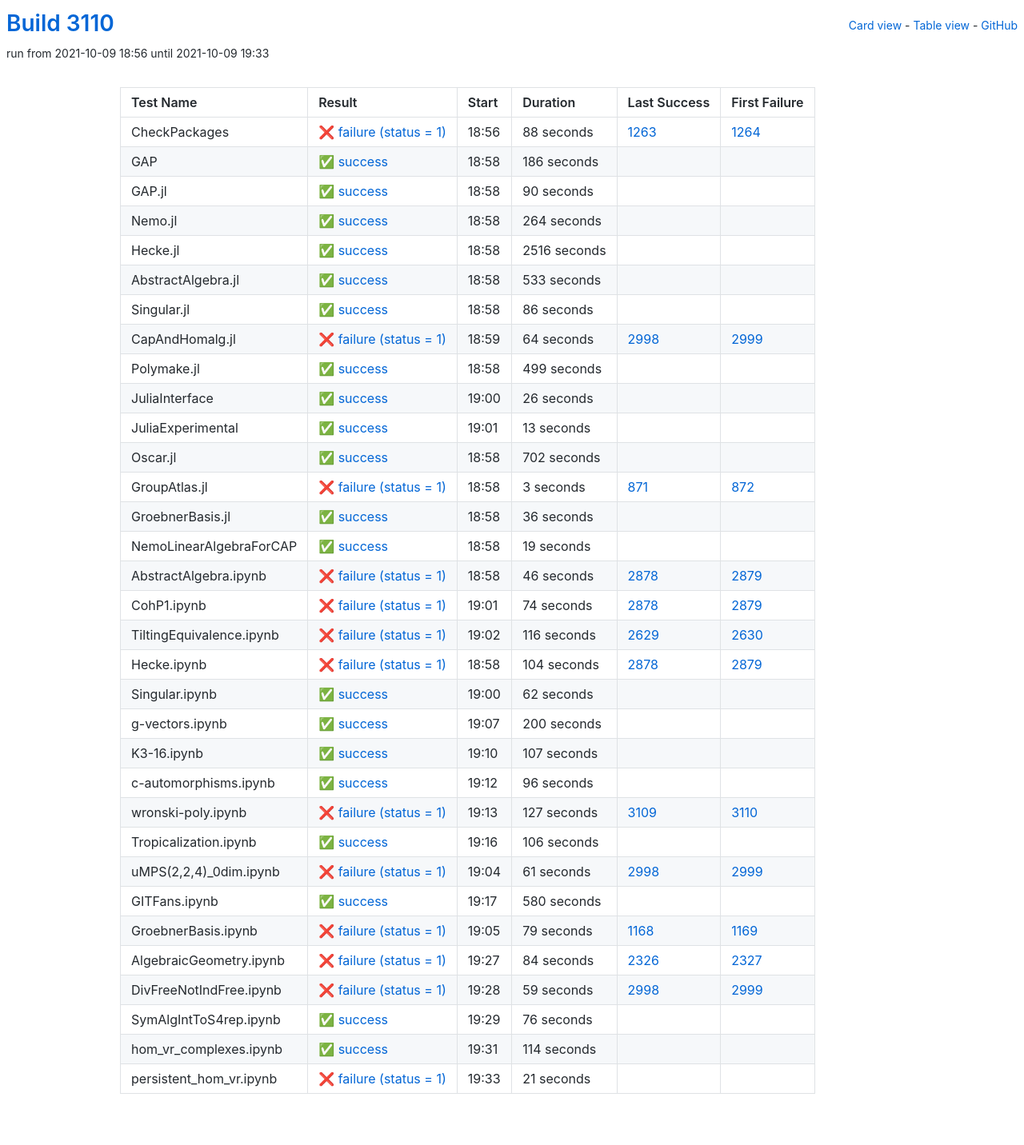
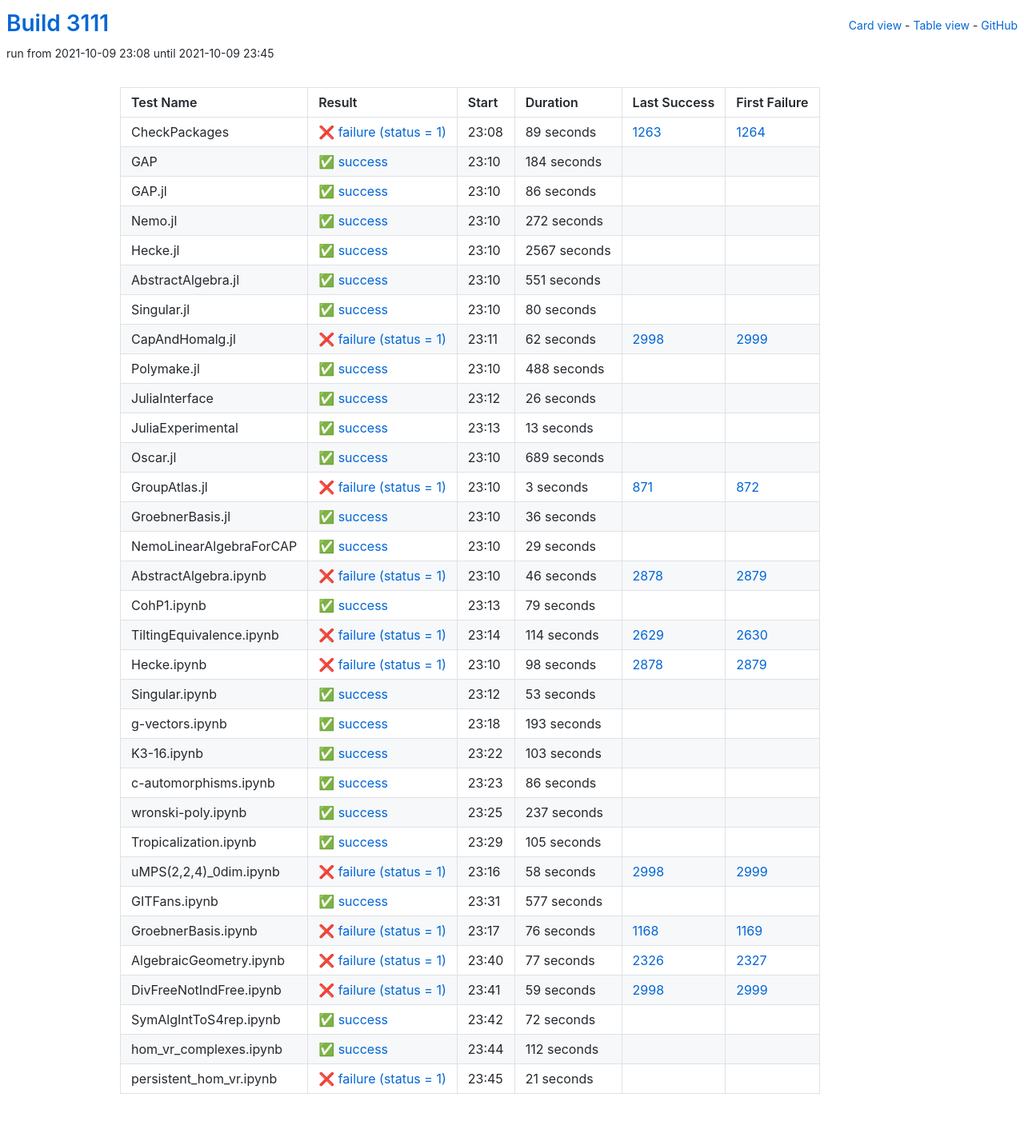
Before and after one commit to oscar-system/oscar-ci-status-stable, a Jekyll site: the page built from table.html, in a window 1280 px wide. Shown: the whole page at 80% size. Built offline with Jekyll 4.4.1, drawn with Linux system fonts in a browser that asks for light colours.

Commit message:
Build #3111

```diff
--- a/_data/ci.yml
+++ b/_data/ci.yml
@@ -1,6 +1,6 @@
 ---
-build: 3110
-build_url: https://oscarci.mathematik.uni-kl.de/job/oscar-stable/3110/
+build: 3111
+build_url: https://oscarci.mathematik.uni-kl.de/job/oscar-stable/3111/
 job: oscar-stable
 organization: oscar-system
 repo: oscar-ci-status-stable
@@ -8,80 +8,32 @@ repourl: https://github.com/oscar-system/oscar-ci-status-stable
 tests:
 - name: CheckPackages
   id: checkpackages
-  log: https://oscarci.mathematik.uni-kl.de/job/oscar-stable/3110/artifact/logs/build-3110/CheckPackages.log
-  start: 2021-10-09 18:56
+  log: https://oscarci.mathematik.uni-kl.de/job/oscar-stable/3111/artifact/logs/build-3111/CheckPackages.log
+  start: 2021-10-09 23:08
   success: false
   exitcode: 1
   status: failure
-  duration: 88
+  duration: 89
   last_success: 1263
   last_success_url: https://oscarci.mathematik.uni-kl.de/job/oscar-stable/1263/
   first_failure: 1264
   first_failure_url: https://oscarci.mathematik.uni-kl.de/job/oscar-stable/1264/
 - name: GAP
   id: gap
-  log: https://oscarci.mathematik.uni-kl.de/job/oscar-stable/3110/artifact/logs/build-3110/GAP.log
-  start: 2021-10-09 18:58
+  log: https://oscarci.mathematik.uni-kl.de/job/oscar-stable/3111/artifact/logs/build-3111/GAP.log
+  start: 2021-10-09 23:10
   success: true
   exitcode: 0
   status: success
-  duration: 186
+  duration: 184
   last_success: false
   last_success_url:
   first_failure: false
   first_failure_url:
 - name: GAP.jl
   id: gap-jl
-  log: https://oscarci.mathematik.uni-kl.de/job/oscar-stable/3110/artifact/logs/build-3110/GAP.jl.log
-  start: 2021-10-09 18:58
-  success: true
-  exitcode: 0
-  status: success
-  duration: 90
-  last_success: false
-  last_success_url:
-  first_failure: false
-  first_failure_url:
-- name: Nemo.jl
-  id: nemo-jl
-  log: https://oscarci.mathematik.uni-kl.de/job/oscar-stable/3110/artifact/logs/build-3110/Nemo.jl.log
-  start: 2021-10-09 18:58
-  success: true
-  exitcode: 0
-  status: success
-  duration: 264
-  last_success: false
-  last_success_url:
-  first_failure: false
-  first_failure_url:
-- name: Hecke.jl
-  id: hecke-jl
-  log: https://oscarci.mathematik.uni-kl.de/job/oscar-stable/3110/artifact/logs/build-3110/Hecke.jl.log
-  start: 2021-10-09 18:58
-  success: true
-  exitcode: 0
-  status: success
-  duration: 2516
-  last_success: false
-  last_success_url:
-  first_failure: false
-  first_failure_url:
-- name: AbstractAlgebra.jl
-  id: abstractalgebra-jl
-  log: https://oscarci.mathematik.uni-kl.de/job/oscar-stable/3110/artifact/logs/build-3110/AbstractAlgebra.jl.log
-  start: 2021-10-09 18:58
-  success: true
-  exitcode: 0
-  status: success
-  duration: 533
-  last_success: false
-  last_success_url:
-  first_failure: false
-  first_failure_url:
-- name: Singular.jl
-  id: singular-jl
-  log: https://oscarci.mathematik.uni-kl.de/job/oscar-stable/3110/artifact/logs/build-3110/Singular.jl.log
-  start: 2021-10-09 18:58
+  log: https://oscarci.mathematik.uni-kl.de/job/oscar-stable/3111/artifact/logs/build-3111/GAP.jl.log
+  start: 2021-10-09 23:10
   success: true
   exitcode: 0
   status: success
@@ -90,34 +42,82 @@ tests:
   last_success_url:
   first_failure: false
   first_failure_url:
+- name: Nemo.jl
+  id: nemo-jl
+  log: https://oscarci.mathematik.uni-kl.de/job/oscar-stable/3111/artifact/logs/build-3111/Nemo.jl.log
+  start: 2021-10-09 23:10
+  success: true
+  exitcode: 0
+  status: success
+  duration: 272
+  last_success: false
+  last_success_url:
+  first_failure: false
+  first_failure_url:
+- name: Hecke.jl
+  id: hecke-jl
+  log: https://oscarci.mathematik.uni-kl.de/job/oscar-stable/3111/artifact/logs/build-3111/Hecke.jl.log
+  start: 2021-10-09 23:10
+  success: true
+  exitcode: 0
+  status: success
+  duration: 2567
+  last_success: false
+  last_success_url:
+  first_failure: false
+  first_failure_url:
+- name: AbstractAlgebra.jl
+  id: abstractalgebra-jl
+  log: https://oscarci.mathematik.uni-kl.de/job/oscar-stable/3111/artifact/logs/build-3111/AbstractAlgebra.jl.log
+  start: 2021-10-09 23:10
+  success: true
+  exitcode: 0
+  status: success
+  duration: 551
+  last_success: false
+  last_success_url:
+  first_failure: false
+  first_failure_url:
+- name: Singular.jl
+  id: singular-jl
+  log: https://oscarci.mathematik.uni-kl.de/job/oscar-stable/3111/artifact/logs/build-3111/Singular.jl.log
+  start: 2021-10-09 23:10
+  success: true
+  exitcode: 0
+  status: success
+  duration: 80
+  last_success: false
+  last_success_url:
+  first_failure: false
+  first_failure_url:
 - name: CapAndHomalg.jl
   id: capandhomalg-jl
-  log: https://oscarci.mathematik.uni-kl.de/job/oscar-stable/3110/artifact/logs/build-3110/CapAndHomalg.jl.log
-  start: 2021-10-09 18:59
+  log: https://oscarci.mathematik.uni-kl.de/job/oscar-stable/3111/artifact/logs/build-3111/CapAndHomalg.jl.log
+  start: 2021-10-09 23:11
   success: false
   exitcode: 1
   status: failure
-  duration: 64
+  duration: 62
   last_success: 2998
   last_success_url: https://oscarci.mathematik.uni-kl.de/job/oscar-stable/2998/
   first_failure: 2999
   first_failure_url: https://oscarci.mathematik.uni-kl.de/job/oscar-stable/2999/
 - name: Polymake.jl
   id: polymake-jl
-  log: https://oscarci.mathematik.uni-kl.de/job/oscar-stable/3110/artifact/logs/build-3110/Polymake.jl.log
-  start: 2021-10-09 18:58
+  log: https://oscarci.mathematik.uni-kl.de/job/oscar-stable/3111/artifact/logs/build-3111/Polymake.jl.log
+  start: 2021-10-09 23:10
   success: true
   exitcode: 0
   status: success
-  duration: 499
+  duration: 488
   last_success: false
   last_success_url:
   first_failure: false
   first_failure_url:
 - name: JuliaInterface
   id: juliainterface
-  log: https://oscarci.mathematik.uni-kl.de/job/oscar-stable/3110/artifact/logs/build-3110/JuliaInterface.log
-  start: 2021-10-09 19:00
+  log: https://oscarci.mathematik.uni-kl.de/job/oscar-stable/3111/artifact/logs/build-3111/JuliaInterface.log
+  start: 2021-10-09 23:12
   success: true
   exitcode: 0
   status: success
@@ -128,8 +128,8 @@ tests:
   first_failure_url:
 - name: JuliaExperimental
   id: juliaexperimental
-  log: https://oscarci.mathematik.uni-kl.de/job/oscar-stable/3110/artifact/logs/build-3110/JuliaExperimental.log
-  start: 2021-10-09 19:01
+  log: https://oscarci.mathematik.uni-kl.de/job/oscar-stable/3111/artifact/logs/build-3111/JuliaExperimental.log
+  start: 2021-10-09 23:13
   success: true
   exitcode: 0
   status: success
@@ -140,20 +140,20 @@ tests:
   first_failure_url:
 - name: Oscar.jl
   id: oscar-jl
-  log: https://oscarci.mathematik.uni-kl.de/job/oscar-stable/3110/artifact/logs/build-3110/Oscar.jl.log
-  start: 2021-10-09 18:58
+  log: https://oscarci.mathematik.uni-kl.de/job/oscar-stable/3111/artifact/logs/build-3111/Oscar.jl.log
+  start: 2021-10-09 23:10
   success: true
   exitcode: 0
   status: success
-  duration: 702
+  duration: 689
   last_success: false
   last_success_url:
   first_failure: false
   first_failure_url:
 - name: GroupAtlas.jl
   id: groupatlas-jl
-  log: https://oscarci.mathematik.uni-kl.de/job/oscar-stable/3110/artifact/logs/build-3110/GroupAtlas.jl.log
-  start: 2021-10-09 18:58
+  log: https://oscarci.mathematik.uni-kl.de/job/oscar-stable/3111/artifact/logs/build-3111/GroupAtlas.jl.log
+  start: 2021-10-09 23:10
   success: false
   exitcode: 1
   status: failure
@@ -164,8 +164,8 @@ tests:
   first_failure_url: https://oscarci.mathematik.uni-kl.de/job/oscar-stable/872/
 - name: GroebnerBasis.jl
   id: groebnerbasis-jl
-  log: https://oscarci.mathematik.uni-kl.de/job/oscar-stable/3110/artifact/logs/build-3110/GroebnerBasis.jl.log
-  start: 2021-10-09 18:58
+  log: https://oscarci.mathematik.uni-kl.de/job/oscar-stable/3111/artifact/logs/build-3111/GroebnerBasis.jl.log
+  start: 2021-10-09 23:10
   success: true
   exitcode: 0
   status: success
@@ -176,20 +176,20 @@ tests:
   first_failure_url:
 - name: NemoLinearAlgebraForCAP
   id: nemolinearalgebraforcap
-  log: https://oscarci.mathematik.uni-kl.de/job/oscar-stable/3110/artifact/logs/build-3110/NemoLinearAlgebraForCAP.log
-  start: 2021-10-09 18:58
+  log: https://oscarci.mathematik.uni-kl.de/job/oscar-stable/3111/artifact/logs/build-3111/NemoLinearAlgebraForCAP.log
+  start: 2021-10-09 23:10
   success: true
   exitcode: 0
   status: success
-  duration: 19
+  duration: 29
   last_success: false
   last_success_url:
   first_failure: false
   first_failure_url:
 - name: AbstractAlgebra.ipynb
   id: abstractalgebra-ipynb
-  log: https://oscarci.mathematik.uni-kl.de/job/oscar-stable/3110/artifact/logs/build-3110/AbstractAlgebra.ipynb.log
-  start: 2021-10-09 18:58
+  log: https://oscarci.mathematik.uni-kl.de/job/oscar-stable/3111/artifact/logs/build-3111/AbstractAlgebra.ipynb.log
+  start: 2021-10-09 23:10
   success: false
   exitcode: 1
   status: failure
@@ -200,164 +200,164 @@ tests:
   first_failure_url: https://oscarci.mathematik.uni-kl.de/job/oscar-stable/2879/
 - name: CohP1.ipynb
   id: cohp1-ipynb
-  log: https://oscarci.mathematik.uni-kl.de/job/oscar-stable/3110/artifact/logs/build-3110/CohP1.ipynb.log
-  start: 2021-10-09 19:01
+  log: https://oscarci.mathematik.uni-kl.de/job/oscar-stable/3111/artifact/logs/build-3111/CohP1.ipynb.log
+  start: 2021-10-09 23:13
+  success: true
+  exitcode: 0
+  status: success
+  duration: 79
+  last_success: false
+  last_success_url:
+  first_failure: false
+  first_failure_url:
+- name: TiltingEquivalence.ipynb
+  id: tiltingequivalence-ipynb
+  log: https://oscarci.mathematik.uni-kl.de/job/oscar-stable/3111/artifact/logs/build-3111/TiltingEquivalence.ipynb.log
+  start: 2021-10-09 23:14
   success: false
   exitcode: 1
   status: failure
-  duration: 74
-  last_success: 2878
-  last_success_url: https://oscarci.mathematik.uni-kl.de/job/oscar-stable/2878/
-  first_failure: 2879
-  first_failure_url: https://oscarci.mathematik.uni-kl.de/job/oscar-stable/2879/
-- name: TiltingEquivalence.ipynb
-  id: tiltingequivalence-ipynb
-  log: https://oscarci.mathematik.uni-kl.de/job/oscar-stable/3110/artifact/logs/build-3110/TiltingEquivalence.ipynb.log
-  start: 2021-10-09 19:02
-  success: false
-  exitcode: 1
-  status: failure
-  duration: 116
+  duration: 114
   last_success: 2629
   last_success_url: https://oscarci.mathematik.uni-kl.de/job/oscar-stable/2629/
   first_failure: 2630
   first_failure_url: https://oscarci.mathematik.uni-kl.de/job/oscar-stable/2630/
 - name: Hecke.ipynb
   id: hecke-ipynb
-  log: https://oscarci.mathematik.uni-kl.de/job/oscar-stable/3110/artifact/logs/build-3110/Hecke.ipynb.log
-  start: 2021-10-09 18:58
+  log: https://oscarci.mathematik.uni-kl.de/job/oscar-stable/3111/artifact/logs/build-3111/Hecke.ipynb.log
+  start: 2021-10-09 23:10
   success: false
   exitcode: 1
   status: failure
-  duration: 104
+  duration: 98
   last_success: 2878
   last_success_url: https://oscarci.mathematik.uni-kl.de/job/oscar-stable/2878/
   first_failure: 2879
   first_failure_url: https://oscarci.mathematik.uni-kl.de/job/oscar-stable/2879/
 - name: Singular.ipynb
   id: singular-ipynb
-  log: https://oscarci.mathematik.uni-kl.de/job/oscar-stable/3110/artifact/logs/build-3110/Singular.ipynb.log
-  start: 2021-10-09 19:00
+  log: https://oscarci.mathematik.uni-kl.de/job/oscar-stable/3111/artifact/logs/build-3111/Singular.ipynb.log
+  start: 2021-10-09 23:12
   success: true
   exitcode: 0
   status: success
-  duration: 62
+  duration: 53
   last_success: false
   last_success_url:
   first_failure: false
   first_failure_url:
 - name: g-vectors.ipynb
   id: g-vectors-ipynb
-  log: https://oscarci.mathematik.uni-kl.de/job/oscar-stable/3110/artifact/logs/build-3110/g-vectors.ipynb.log
-  start: 2021-10-09 19:07
+  log: https://oscarci.mathematik.uni-kl.de/job/oscar-stable/3111/artifact/logs/build-3111/g-vectors.ipynb.log
+  start: 2021-10-09 23:18
   success: true
   exitcode: 0
   status: success
-  duration: 200
+  duration: 193
   last_success: false
   last_success_url:
   first_failure: false
   first_failure_url:
 - name: K3-16.ipynb
   id: k3-16-ipynb
-  log: https://oscarci.mathematik.uni-kl.de/job/oscar-stable/3110/artifact/logs/build-3110/K3-16.ipynb.log
-  start: 2021-10-09 19:10
+  log: https://oscarci.mathematik.uni-kl.de/job/oscar-stable/3111/artifact/logs/build-3111/K3-16.ipynb.log
+  start: 2021-10-09 23:22
   success: true
   exitcode: 0
   status: success
-  duration: 107
+  duration: 103
   last_success: false
   last_success_url:
   first_failure: false
   first_failure_url:
 - name: c-automorphisms.ipynb
   id: c-automorphisms-ipynb
-  log: https://oscarci.mathematik.uni-kl.de/job/oscar-stable/3110/artifact/logs/build-3110/c-automorphisms.ipynb.log
-  start: 2021-10-09 19:12
+  log: https://oscarci.mathematik.uni-kl.de/job/oscar-stable/3111/artifact/logs/build-3111/c-automorphisms.ipynb.log
+  start: 2021-10-09 23:23
   success: true
   exitcode: 0
   status: success
-  duration: 96
+  duration: 86
   last_success: false
   last_success_url:
   first_failure: false
   first_failure_url:
 - name: wronski-poly.ipynb
   id: wronski-poly-ipynb
-  log: https://oscarci.mathematik.uni-kl.de/job/oscar-stable/3110/artifact/logs/build-3110/wronski-poly.ipynb.log
-  start: 2021-10-09 19:13
-  success: false
-  exitcode: 1
-  status: failure
-  duration: 127
-  last_success: 3109
-  last_success_url: https://oscarci.mathematik.uni-kl.de/job/oscar-stable/3109/
-  first_failure: 3110
-  first_failure_url: https://oscarci.mathematik.uni-kl.de/job/oscar-stable/3110/
-- name: Tropicalization.ipynb
-  id: tropicalization-ipynb
-  log: https://oscarci.mathematik.uni-kl.de/job/oscar-stable/3110/artifact/logs/build-3110/Tropicalization.ipynb.log
-  start: 2021-10-09 19:16
+  log: https://oscarci.mathematik.uni-kl.de/job/oscar-stable/3111/artifact/logs/build-3111/wronski-poly.ipynb.log
+  start: 2021-10-09 23:25
   success: true
   exitcode: 0
   status: success
-  duration: 106
+  duration: 237
+  last_success: false
+  last_success_url:
+  first_failure: false
+  first_failure_url:
+- name: Tropicalization.ipynb
+  id: tropicalization-ipynb
+  log: https://oscarci.mathematik.uni-kl.de/job/oscar-stable/3111/artifact/logs/build-3111/Tropicalization.ipynb.log
+  start: 2021-10-09 23:29
+  success: true
+  exitcode: 0
+  status: success
+  duration: 105
   last_success: false
   last_success_url:
   first_failure: false
   first_failure_url:
 - name: uMPS(2,2,4)_0dim.ipynb
   id: umps-2-2-4-0dim-ipynb
-  log: https://oscarci.mathematik.uni-kl.de/job/oscar-stable/3110/artifact/logs/build-3110/uMPS-2-2-4-_0dim.ipynb.log
-  start: 2021-10-09 19:04
+  log: https://oscarci.mathematik.uni-kl.de/job/oscar-stable/3111/artifact/logs/build-3111/uMPS-2-2-4-_0dim.ipynb.log
+  start: 2021-10-09 23:16
   success: false
   exitcode: 1
   status: failure
-  duration: 61
+  duration: 58
   last_success: 2998
   last_success_url: https://oscarci.mathematik.uni-kl.de/job/oscar-stable/2998/
   first_failure: 2999
   first_failure_url: https://oscarci.mathematik.uni-kl.de/job/oscar-stable/2999/
 - name: GITFans.ipynb
   id: gitfans-ipynb
-  log: https://oscarci.mathematik.uni-kl.de/job/oscar-stable/3110/artifact/logs/build-3110/GITFans.ipynb.log
-  start: 2021-10-09 19:17
+  log: https://oscarci.mathematik.uni-kl.de/job/oscar-stable/3111/artifact/logs/build-3111/GITFans.ipynb.log
+  start: 2021-10-09 23:31
   success: true
   exitcode: 0
   status: success
-  duration: 580
+  duration: 577
   last_success: false
   last_success_url:
   first_failure: false
   first_failure_url:
 - name: GroebnerBasis.ipynb
   id: groebnerbasis-ipynb
-  log: https://oscarci.mathematik.uni-kl.de/job/oscar-stable/3110/artifact/logs/build-3110/GroebnerBasis.ipynb.log
-  start: 2021-10-09 19:05
+  log: https://oscarci.mathematik.uni-kl.de/job/oscar-stable/3111/artifact/logs/build-3111/GroebnerBasis.ipynb.log
+  start: 2021-10-09 23:17
   success: false
   exitcode: 1
   status: failure
-  duration: 79
+  duration: 76
   last_success: 1168
   last_success_url: https://oscarci.mathematik.uni-kl.de/job/oscar-stable/1168/
   first_failure: 1169
   first_failure_url: https://oscarci.mathematik.uni-kl.de/job/oscar-stable/1169/
 - name: AlgebraicGeometry.ipynb
   id: algebraicgeometry-ipynb
-  log: https://oscarci.mathematik.uni-kl.de/job/oscar-stable/3110/artifact/logs/build-3110/AlgebraicGeometry.ipynb.log
-  start: 2021-10-09 19:27
+  log: https://oscarci.mathematik.uni-kl.de/job/oscar-stable/3111/artifact/logs/build-3111/AlgebraicGeometry.ipynb.log
+  start: 2021-10-09 23:40
   success: false
   exitcode: 1
   status: failure
-  duration: 84
+  duration: 77
   last_success: 2326
   last_success_url: https://oscarci.mathematik.uni-kl.de/job/oscar-stable/2326/
   first_failure: 2327
   first_failure_url: https://oscarci.mathematik.uni-kl.de/job/oscar-stable/2327/
 - name: DivFreeNotIndFree.ipynb
   id: divfreenotindfree-ipynb
-  log: https://oscarci.mathematik.uni-kl.de/job/oscar-stable/3110/artifact/logs/build-3110/DivFreeNotIndFree.ipynb.log
-  start: 2021-10-09 19:28
+  log: https://oscarci.mathematik.uni-kl.de/job/oscar-stable/3111/artifact/logs/build-3111/DivFreeNotIndFree.ipynb.log
+  start: 2021-10-09 23:41
   success: false
   exitcode: 1
   status: failure
@@ -368,32 +368,32 @@ tests:
   first_failure_url: https://oscarci.mathematik.uni-kl.de/job/oscar-stable/2999/
 - name: SymAlgIntToS4rep.ipynb
   id: symalginttos4rep-ipynb
-  log: https://oscarci.mathematik.uni-kl.de/job/oscar-stable/3110/artifact/logs/build-3110/SymAlgIntToS4rep.ipynb.log
-  start: 2021-10-09 19:29
+  log: https://oscarci.mathematik.uni-kl.de/job/oscar-stable/3111/artifact/logs/build-3111/SymAlgIntToS4rep.ipynb.log
+  start: 2021-10-09 23:42
   success: true
   exitcode: 0
   status: success
-  duration: 76
+  duration: 72
   last_success: false
   last_success_url:
   first_failure: false
   first_failure_url:
 - name: hom_vr_complexes.ipynb
   id: hom-vr-complexes-ipynb
-  log: https://oscarci.mathematik.uni-kl.de/job/oscar-stable/3110/artifact/logs/build-3110/hom_vr_complexes.ipynb.log
-  start: 2021-10-09 19:31
+  log: https://oscarci.mathematik.uni-kl.de/job/oscar-stable/3111/artifact/logs/build-3111/hom_vr_complexes.ipynb.log
+  start: 2021-10-09 23:44
   success: true
   exitcode: 0
   status: success
-  duration: 114
+  duration: 112
   last_success: false
   last_success_url:
   first_failure: false
   first_failure_url:
 - name: persistent_hom_vr.ipynb
   id: persistent-hom-vr-ipynb
-  log: https://oscarci.mathematik.uni-kl.de/job/oscar-stable/3110/artifact/logs/build-3110/persistent_hom_vr.ipynb.log
-  start: 2021-10-09 19:33
+  log: https://oscarci.mathematik.uni-kl.de/job/oscar-stable/3111/artifact/logs/build-3111/persistent_hom_vr.ipynb.log
+  start: 2021-10-09 23:45
   success: false
   exitcode: 1
   status: failure
```
Also changed, not shown: README.md.
